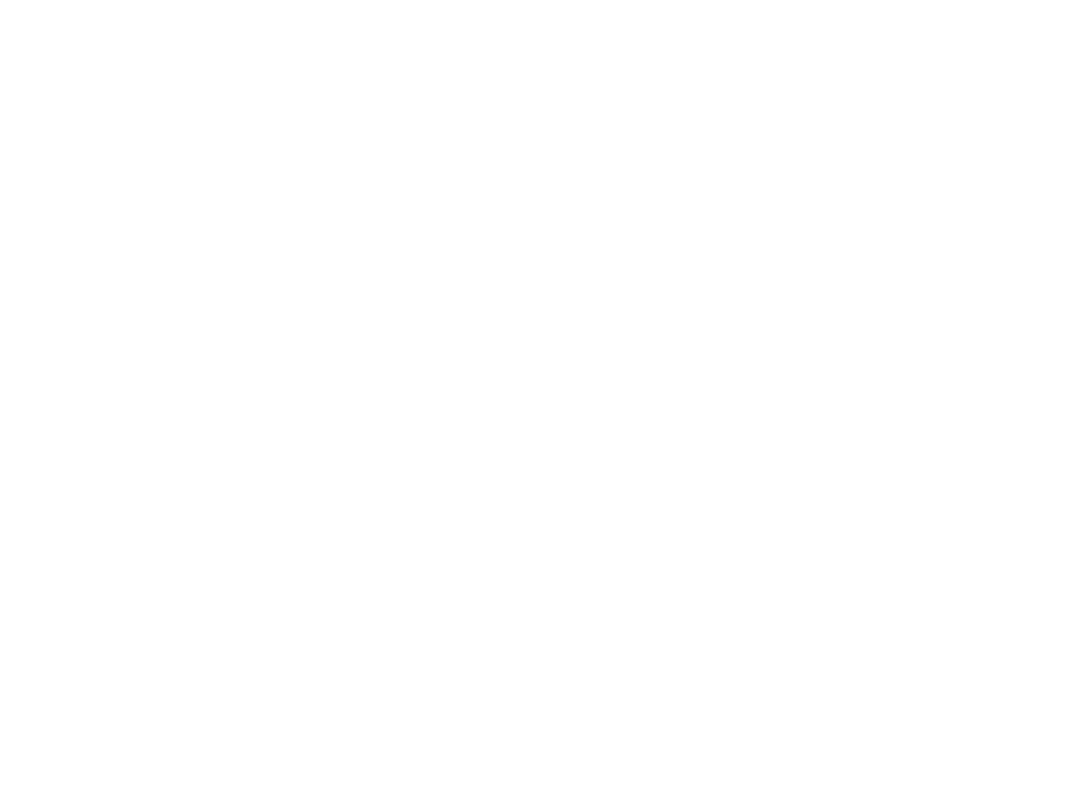
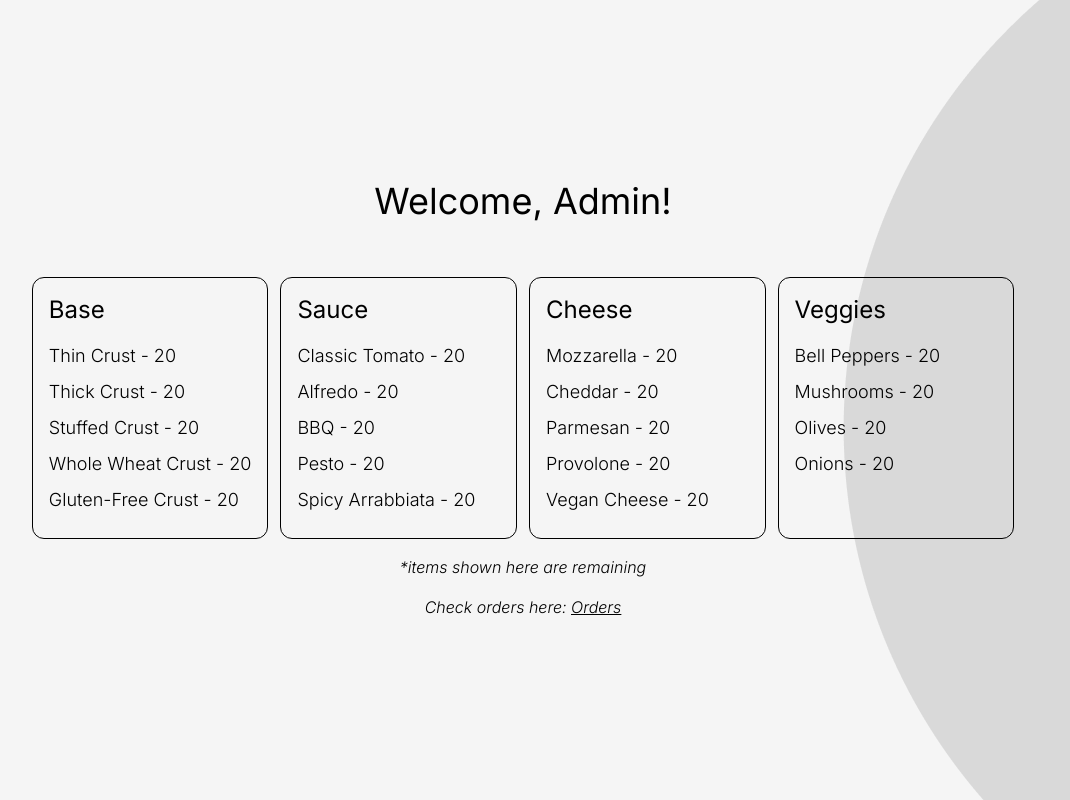
Before and after one commit to sh4aadman/pizza-delivery-app, a React (Vite) app: page /dashboard in a window 1280 px wide. Before the commit this address had no page. Shown: the whole page, without its empty margins (117-1187 px from the left). Built offline with nearby package versions, Linux system fonts and the light colour scheme.

Commit message:
creates admin dashboard and review-orders

```diff
--- /dev/null
+++ b/src/pages/Admin/Admin.jsx
@@ -0,0 +1,5 @@
+export default function Admin() {
+  return (
+    <div>Admin</div>
+  )
+}
--- a/src/pages/Authentication/Login/Login.jsx
+++ b/src/pages/Authentication/Login/Login.jsx
@@ -15,7 +15,7 @@
           <input name="password" id="password" type="password" />
         </label>
         <button
-          className="text-2xl my-3 px-2 py-1 rounded-lg border-1"
+          className="text-2xl mt-5 mb-2 px-2 py-1 rounded-lg border-1"
           type="submit"
         >
           Login
--- a/src/pages/Authentication/Signup/Signup.jsx
+++ b/src/pages/Authentication/Signup/Signup.jsx
@@ -15,12 +15,17 @@
           <input name="password" id="password" type="password" />
         </label>
         <button
-          className="text-2xl my-3 px-2 py-1 rounded-lg border-1"
+          className="text-2xl mt-5 mb-2 px-2 py-1 rounded-lg border-1"
           type="submit"
         >
           Signup
         </button>
-        <p className="my-2">Already have an account? <Link className="underline" to="/login">Login</Link></p>
+        <p className="my-2">
+          Already have an account?{" "}
+          <Link className="underline" to="/login">
+            Login
+          </Link>
+        </p>
       </form>
     </div>
   );
--- a/src/pages/Dashboard/Dashboard.jsx
+++ b/src/pages/Dashboard/Dashboard.jsx
@@ -1,3 +1,55 @@
+import { Link } from "react-router";
+import Inventory from "/src/pages/Dashboard/Inventory/Inventory";
+
 export default function Dashboard() {
-  return <h1>Dashboard</h1>;
+  return (
+    <section className="bg-[#F5F5F5] font-inter text-black bg-[url(/src/assets/backdrops/backdrop.png)] bg-no-repeat bg-right h-screen flex flex-col justify-center items-center">
+      <h1 className="text-4xl mb-14">Welcome, Admin!</h1>
+      <div className="grid grid-cols-4 gap-3">
+        <Inventory
+          name={"base"}
+          options={[
+            { name: "Thin Crust", value: 20 },
+            { name: "Thick Crust", value: 20 },
+            { name: "Stuffed Crust", value: 20 },
+            { name: "Whole Wheat Crust", value: 20 },
+            { name: "Gluten-Free Crust", value: 20 },
+          ]}
+        />
+        <Inventory
+          name={"sauce"}
+          options={[
+            { name: "Classic Tomato", value: 20 },
+            { name: "Alfredo", value: 20 },
+            { name: "BBQ", value: 20 },
+            { name: "Pesto", value: 20 },
+            { name: "Spicy Arrabbiata", value: 20 },
+          ]}
+        />
+        <Inventory
+          name={"cheese"}
+          options={[
+            { name: "Mozzarella", value: 20 },
+            { name: "Cheddar", value: 20 },
+            { name: "Parmesan", value: 20 },
+            { name: "Provolone", value: 20 },
+            { name: "Vegan Cheese", value: 20 },
+          ]}
+        />
+        <Inventory
+          name={"veggies"}
+          options={[
+            { name: "Bell Peppers", value: 20 },
+            { name: "Mushrooms", value: 20 },
+            { name: "Olives", value: 20 },
+            { name: "Onions", value: 20 },
+          ]}
+        />
+      </div>
+      <p className="italic font-light mt-4">*items shown here are remaining</p>
+      <p className="italic font-light mt-4">
+        Check orders here: <Link className="underline" to="/review-orders">Orders</Link>
+      </p>
+    </section>
+  );
 }
--- /dev/null
+++ b/src/pages/Dashboard/Inventory/Inventory.jsx
@@ -0,0 +1,14 @@
+import capitalizeFirst from "/src/utils/utils";
+
+export default function Inventory({ name, options }) {
+  return (
+    <ul className="border-1 rounded-xl p-4">
+      <h2 className="text-2xl mb-4">{capitalizeFirst(name)} </h2>
+      {options.map((option, idx) => (
+        <li key={idx} className="font-light text-lg my-2">
+          {option.name} - {option.value}
+        </li>
+      ))}
+    </ul>
+  );
+}
--- /dev/null
+++ b/src/pages/Review-Orders/Review-Order/ReviewOrder.jsx
@@ -0,0 +1,3 @@
+export default function ReviewOrder() {
+  return <div className="border-1 rounded-xl p-4">ReviewOrder</div>;
+}
--- /dev/null
+++ b/src/pages/Review-Orders/ReviewOrders.jsx
@@ -0,0 +1,19 @@
+import { Link } from "react-router";
+import ReviewOrder from "/src/pages/Review-Orders/Review-Order/ReviewOrder";
+
+export default function ReviewOrders() {
+  return (
+    <section className="bg-[#F5F5F5] font-inter text-black bg-[url(/src/assets/backdrops/backdrop.png)] bg-no-repeat bg-right h-screen flex flex-col justify-center items-center">
+      <h1 className="text-4xl mb-8">Welcome, Admin!</h1>
+      <p className="italic font-light mb-6">
+        Check remaining inventories here: <Link className="underline" to="/dashboard">Inventories</Link>
+      </p>
+      <div className="flex flex-col gap-3">
+        <ReviewOrder />
+        <ReviewOrder />
+        <ReviewOrder />
+        <ReviewOrder />
+      </div>
+    </section>
+  );
+}
--- a/src/routes/WebRoutes.jsx
+++ b/src/routes/WebRoutes.jsx
@@ -6,6 +6,9 @@
 // import Auth from "/src/auth/Auth";
 import Login from "/src/pages/Authentication/Login/Login";
 import Signup from "/src/pages/Authentication/Signup/Signup";
+import Dashboard from "/src/pages/Dashboard/Dashboard";
+import ReviewOrders from "/src/pages/Review-Orders/ReviewOrders";
+import Admin from "/src/pages/Admin/Admin";
 
 export default function WebRoutes() {
   return (
@@ -21,6 +24,11 @@
         <Route path="/signout" element={<Login />} />
         <Route path="/signup" element={<Signup />} />
       </Route>
+      <Route>
+        <Route path="/admin" element={<Admin />} />
+        <Route path="/dashboard" element={<Dashboard />} />
+        <Route path="/review-orders" element={<ReviewOrders />} />
+      </Route>
     </Routes>
   );
 }
```
